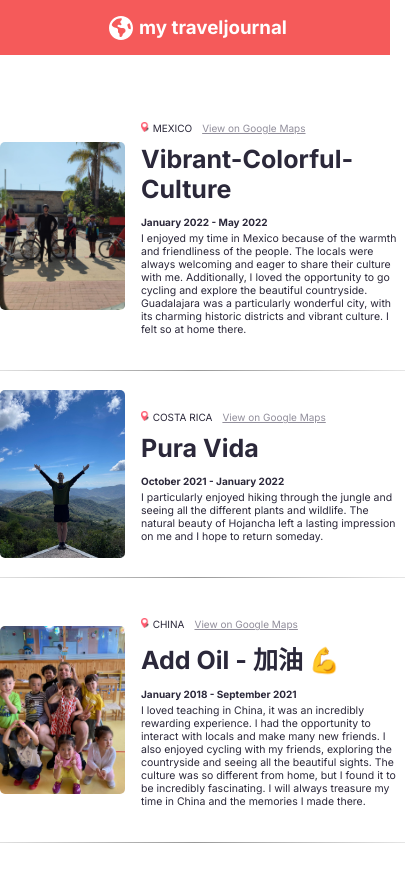
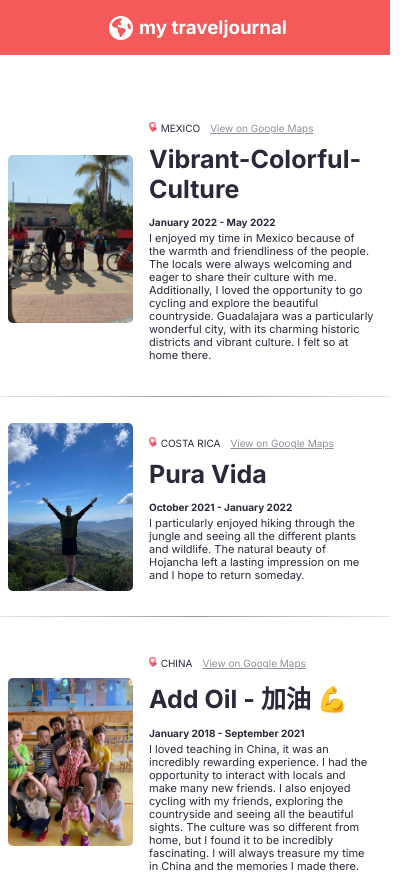
Before and after one commit to anonymous-a-rod/TravelJournal, a React (Create React App) app: page / in a window 390 px wide. Shown: the top 873 px of the page, 420 px wide, since content can reach past the window. Built offline with nearby package versions, Linux system fonts and the light colour scheme.

Commit message:
mobile fix

```diff
--- a/src/index.css
+++ b/src/index.css
@@ -62,7 +62,7 @@ nav {
   display: flex;
   flex-direction: row;
   align-items: center;
-  width: 420px;
+  width: 100%;
   margin: 18px auto;
 }
 
@@ -71,6 +71,7 @@ nav {
   width: 125px;
   height: 168px;
   border-radius: 5px;
+  margin-left: 8px;
 }
 
 .container{
@@ -111,10 +112,11 @@ a.google {
 }
 
 .description{
-  font-size: 10.5px;
+  font-size: 11px;
   font-weight: 400;
   line-height: 13px;
 }
+
 .card-container{
   display: flex;
   flex-direction: column;
@@ -122,11 +124,22 @@ a.google {
 }
 
 hr{
-  width: 420px;
+  width: 100%;
   border: 0;
   height: 1px;
   background-image: linear-gradient(to right, rgba(0, 0, 0, 0.1), rgba(0, 0, 0, 0.4), rgba(0, 0, 0, 0.1));
 }
+
+@media (max-width: 768px) {
+  .card{
+    max-width: 500px;
+  }
+
+  hr{
+    max-width: 500px;
+  }
+}
+
 
 @media (min-width: 768px) {
 
```
